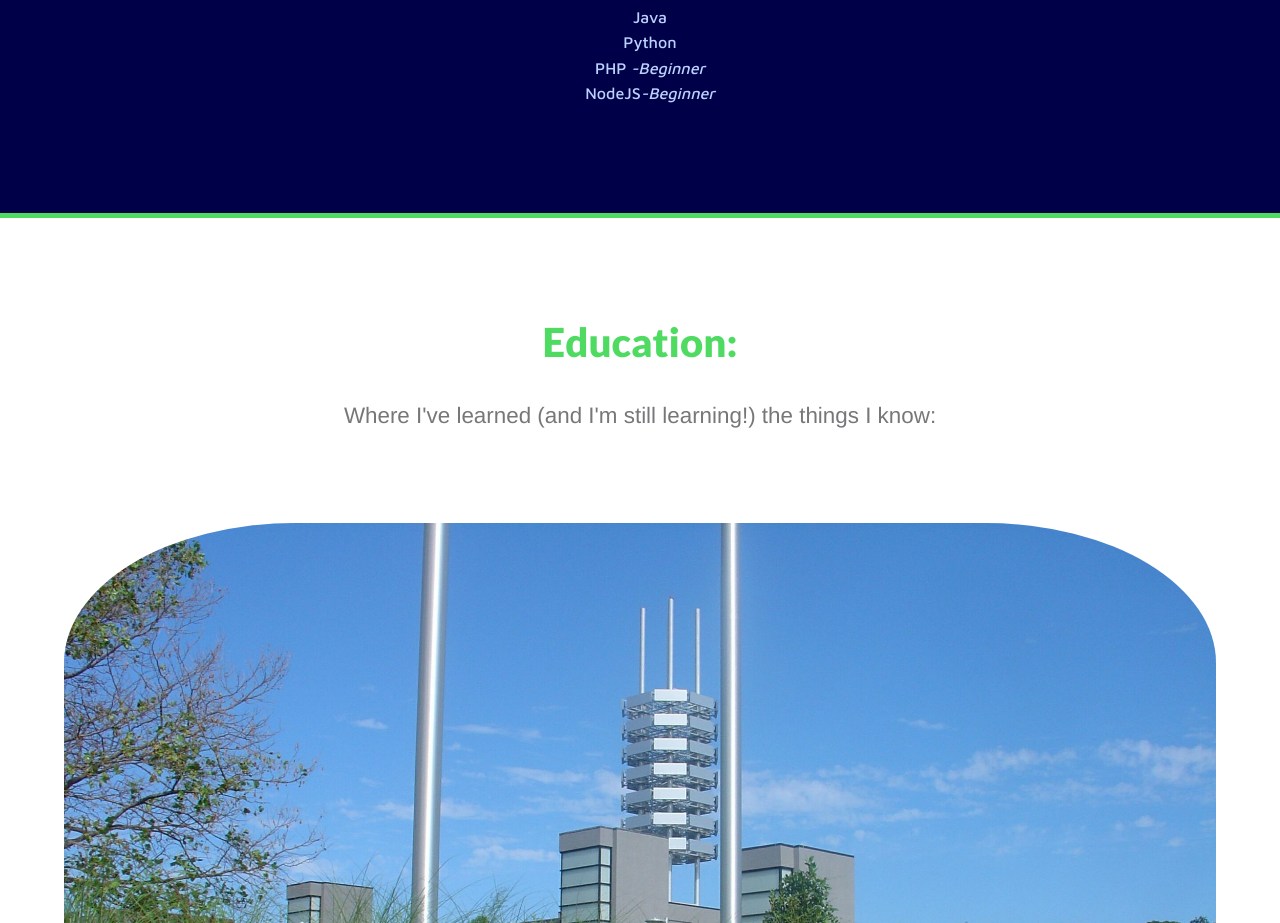
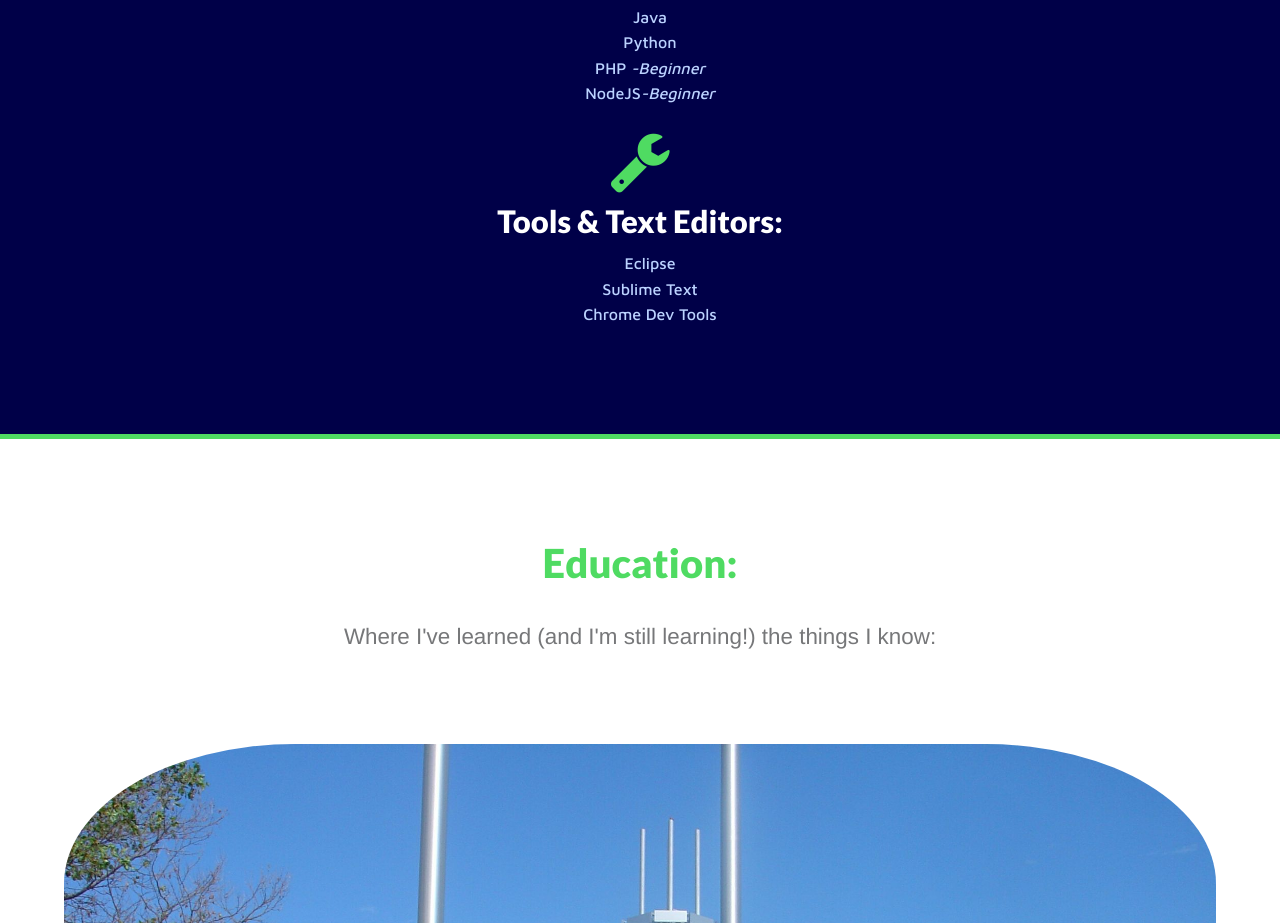
Before and after one commit to andr1908m/Personal-Website, a plain HTML site: page index.html in a window 1280 px wide. Shown: the part 1307-2230 px from the top of the page. Drawn offline with nearby package versions, Linux system fonts and the light colour scheme.

Commit message:
Changed Icon to wrench

```diff
--- a/index.html
+++ b/index.html
@@ -13,6 +13,8 @@
 	<!-- jquery -->
 	<script src="assets/scripts/libraries/jquery.min.js" charset="utf-8"></script>
 
+	<!-- font awesome -->
+	<link rel="stylesheet" type="text/css" href="https://maxcdn.bootstrapcdn.com/font-awesome/4.7.0/css/font-awesome.min.css">
 
 
 	<!-- foundation -->
@@ -119,6 +121,16 @@
 						<li>Python</li>
 						<li>PHP <em>-Beginner</em></li>
 						<li>NodeJS<em>-Beginner</em></li>
+					</ul>
+				</div>
+
+				<div class="small-12 medium-4 columns text-center knowledge-topics">
+					<i class="fa fa-wrench"></i>
+					<h3>Tools &amp; Text Editors:</h3>
+					<ul>
+						<li>Eclipse</li>
+						<li>Sublime Text</li>
+						<li>Chrome Dev Tools</li>
 					</ul>
 				</div>
 
```
